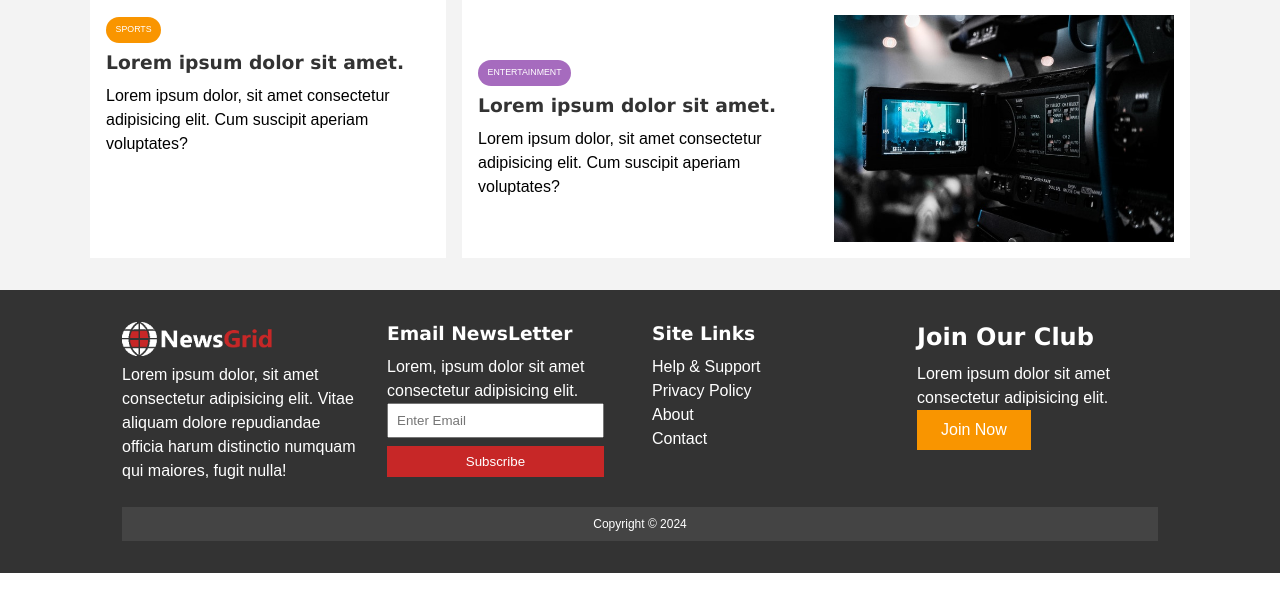
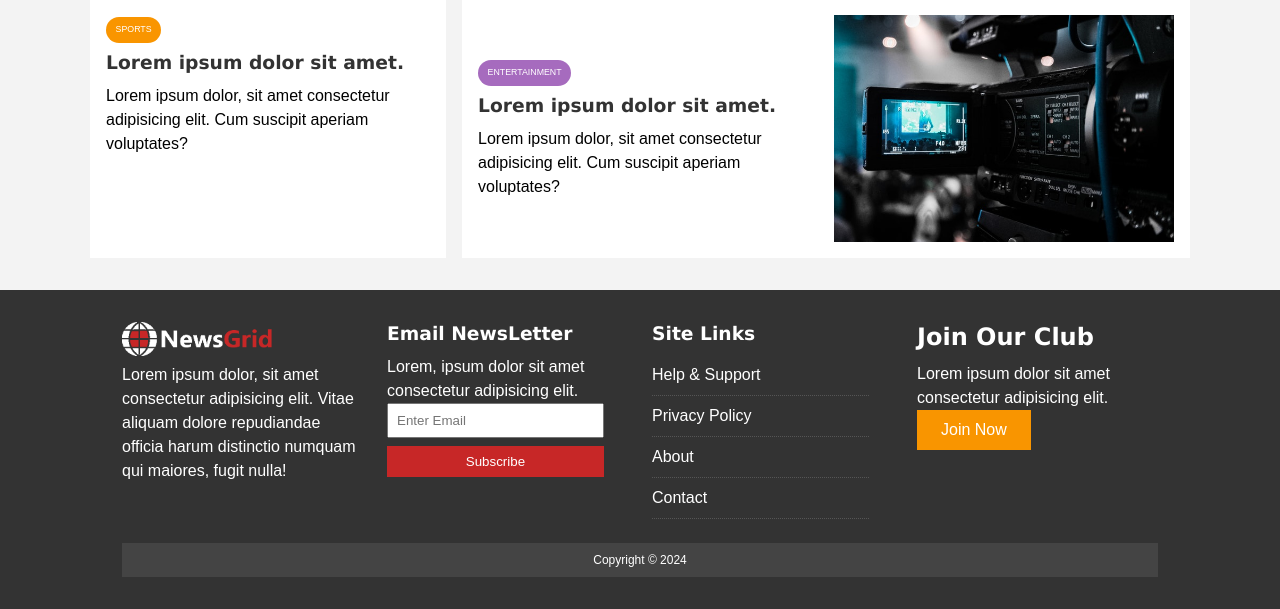
Before and after one commit to mabfahad/practice, a PHP site: page / in a window 1280 px wide. Shown: the part 1297-1906 px from the top of the page. Before the commit the page ends 1870 px from the top, so only its background shows below. Run offline with PHP 8.4, Linux system fonts and the light colour scheme; some libraries are stand-ins or nearby versions.

Commit message:
Style footer elements

```diff
--- a/newspaper/assets/css/style.css
+++ b/newspaper/assets/css/style.css
@@ -140,6 +140,14 @@ p{
 .p-2{padding: 2rem;}
 .p-3{padding: 3rem;}
 
+.list li{
+  padding: .5rem 0;
+  border-bottom: 1px dotted #555;
+  width: 90%;
+}
+.list li a:hover{
+  color: var(--primary-color) !important;
+}
 /* Navigation */
 #main-nav {
   background: #fff;
```
